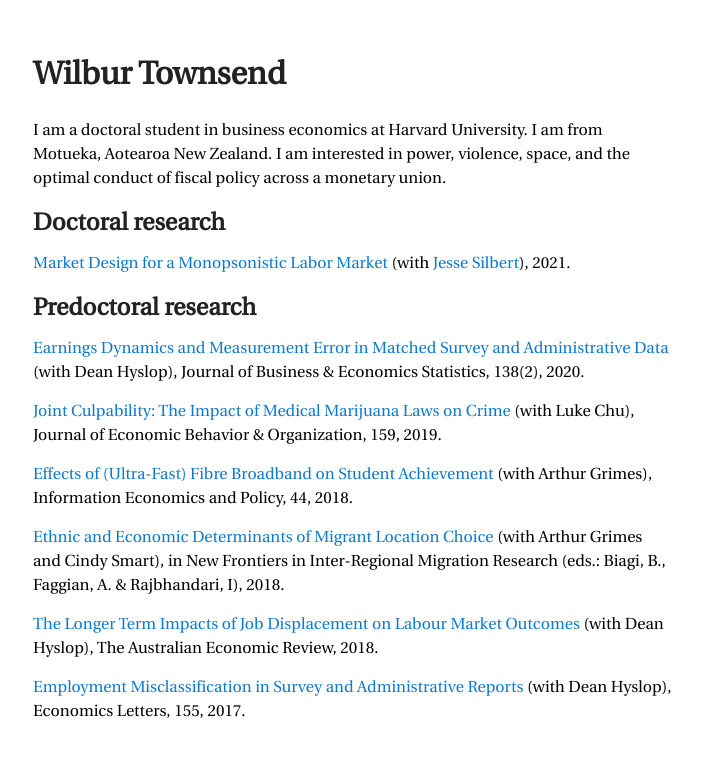
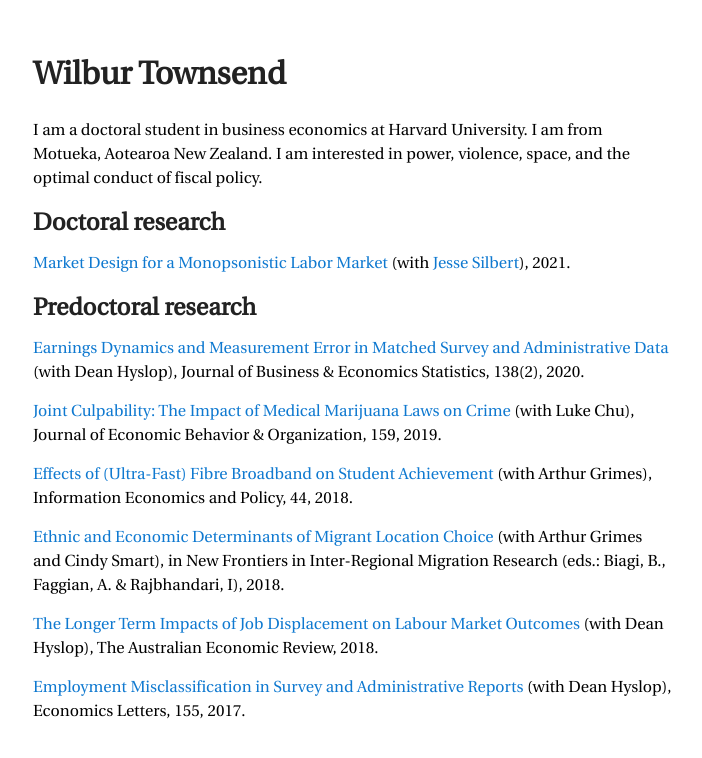
Before and after one commit to wilburtownsend/wilburtownsend.github.io, a Jekyll site: the page built from index.md, in a window 1280 px wide. Shown: the top 758 px of the page, without its empty margins (287-989 px from the left). Built offline with Jekyll 4.4.1, drawn with Linux system fonts in a browser that asks for light colours; our own code applies the rules of GitHub Pages for plain Markdown files.

Commit message:
Update index.md

```diff
--- a/index.md
+++ b/index.md
@@ -1,6 +1,6 @@
 ## Wilbur Townsend
 
-I am a doctoral student in business economics at Harvard University. I am from Motueka, Aotearoa New Zealand. I am interested in power, violence, space, and the optimal conduct of fiscal policy across a monetary union.
+I am a doctoral student in business economics at Harvard University. I am from Motueka, Aotearoa New Zealand. I am interested in power, violence, space, and the optimal conduct of fiscal policy.
 
 ### Doctoral research
 
```
